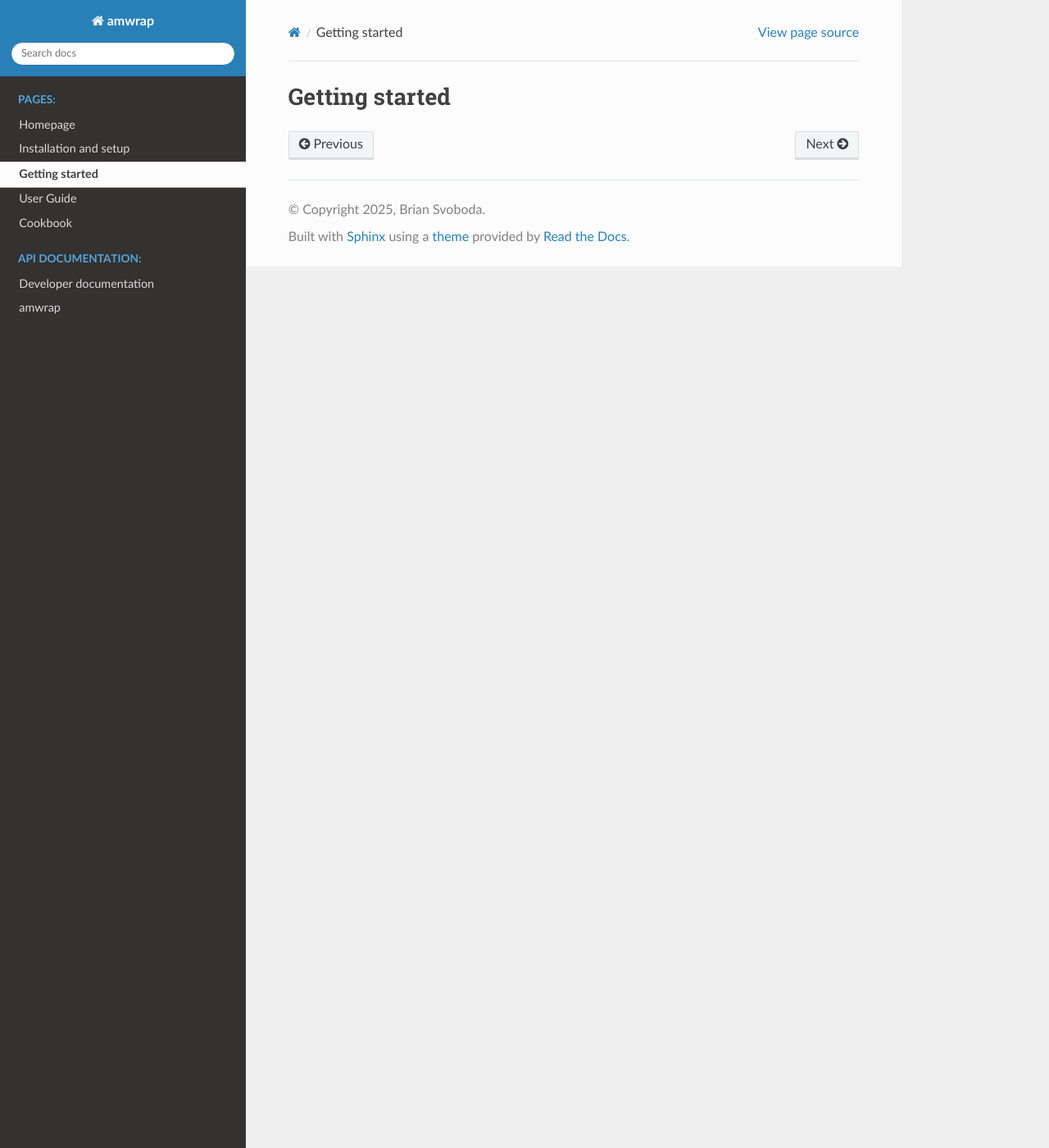
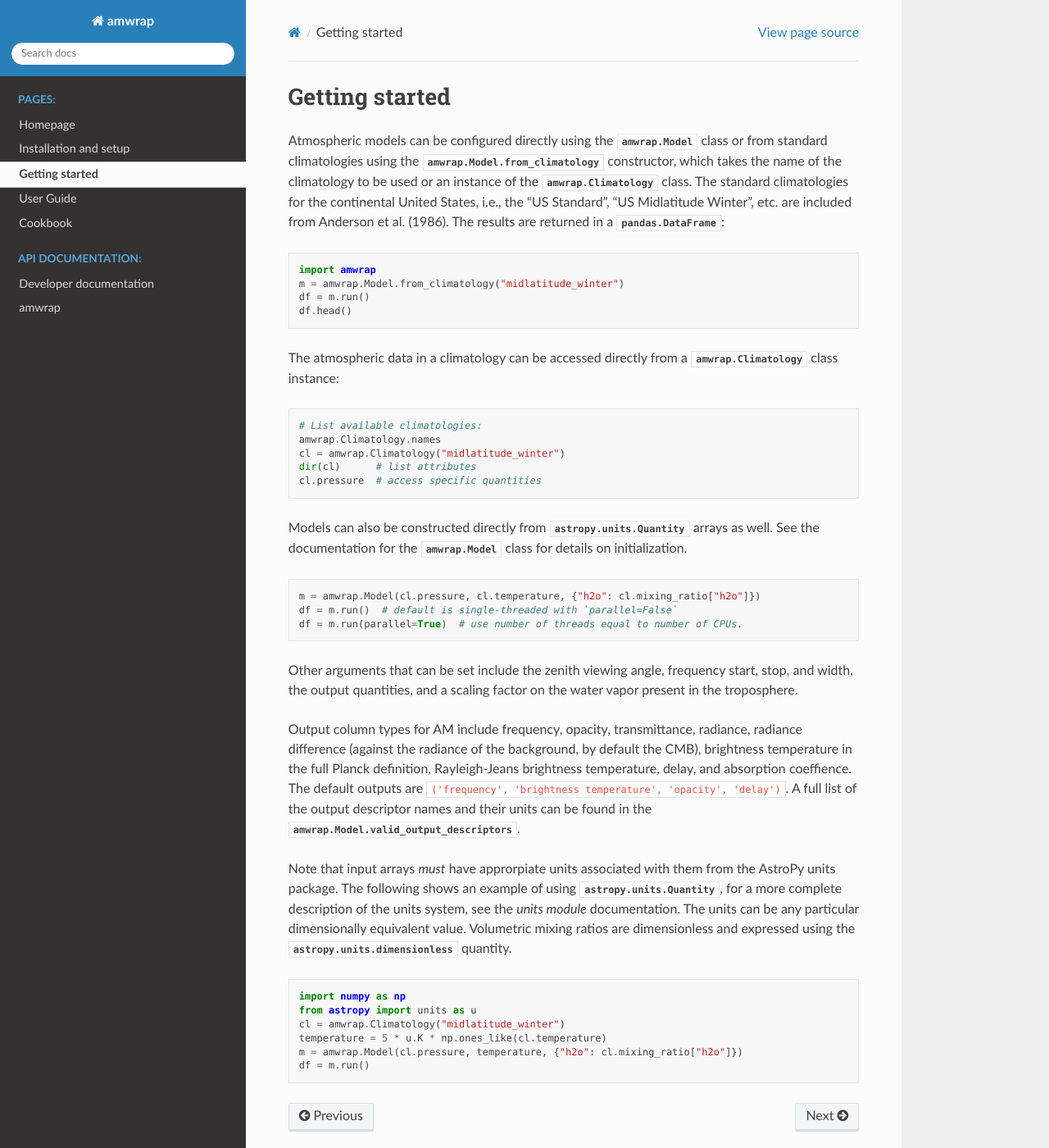
Before and after one commit to autocorr/amwrap, a Sphinx documentation site: the page built from docs/source/quickstart.rst, in a window 1280 px wide and 1400 px high. Shown: the whole window at 82% size. Built offline with Sphinx 7.4.7 and the Read the Docs theme 3.1.0, drawn with Linux system fonts in a browser that asks for light colours.

Commit message:
Update docs

```diff
--- a/docs/requirements.txt
+++ b/docs/requirements.txt
@@ -4,3 +4,4 @@ metpy
 numpy
 pandas
 sphinx-rtd-theme
+amwrap @ git+https://github.com/autocorr/amwrap@main
--- a/docs/source/quickstart.rst
+++ b/docs/source/quickstart.rst
@@ -1,2 +1,67 @@
 Getting started
 ===============
+Atmospheric models can be configured directly using the :class:`amwrap.Model`
+class or from standard climatologies using the
+:class:`amwrap.Model.from_climatology` constructor, which takes the name of the
+climatology to be used or an instance of the :class:`amwrap.Climatology` class.
+The standard climatologies for the continental United States, i.e., the "US
+Standard", "US Midlatitude Winter", etc. are included from Anderson et al.
+(1986). The results are returned in a :class:`pandas.DataFrame`:
+
+.. code-block:: python
+
+   import amwrap
+   m = amwrap.Model.from_climatology("midlatitude_winter")
+   df = m.run()
+   df.head()
+
+The atmospheric data in a climatology can be accessed directly from a
+:class:`amwrap.Climatology` class instance:
+
+.. code-block:: python
+
+   # List available climatologies:
+   amwrap.Climatology.names
+   cl = amwrap.Climatology("midlatitude_winter")
+   dir(cl)      # list attributes
+   cl.pressure  # access specific quantities
+
+Models can also be constructed directly from :class:`astropy.units.Quantity`
+arrays as well. See the documentation for the :class:`amwrap.Model` class for
+details on initialization.
+
+.. code-block:: python
+
+   m = amwrap.Model(cl.pressure, cl.temperature, {"h2o": cl.mixing_ratio["h2o"]})
+   df = m.run()  # default is single-threaded with `parallel=False`
+   df = m.run(parallel=True)  # use number of threads equal to number of CPUs.
+
+Other arguments that can be set include the zenith viewing angle, frequency
+start, stop, and width, the output quantities, and a scaling factor on the
+water vapor present in the troposphere.
+
+Output column types for AM include frequency, opacity, transmittance, radiance,
+radiance difference (against the radiance of the background, by default the
+CMB), brightness temperature in the full Planck definition, Rayleigh-Jeans
+brightness temperature, delay, and absorption coeffience. The default outputs
+are ``('frequency', 'brightness temperature', 'opacity', 'delay')``. A full
+list of the output descriptor names and their units can be found in the
+:attr:`amwrap.Model.valid_output_descriptors`.
+
+Note that input arrays *must* have approrpiate units associated with them from
+the AstroPy units package.  The following shows an example of using
+:class:`astropy.units.Quantity`, for a more complete description of the units
+system, see the `units module` documentation. The units can be any particular
+dimensionally equivalent value. Volumetric mixing ratios are dimensionless
+and expressed using the :class:`astropy.units.dimensionless` quantity.
+
+.. code-block:: python
+
+   import numpy as np
+   from astropy import units as u
+   cl = amwrap.Climatology("midlatitude_winter")
+   temperature = 5 * u.K * np.ones_like(cl.temperature)
+   m = amwrap.Model(cl.pressure, temperature, {"h2o": cl.mixing_ratio["h2o"]})
+   df = m.run()
+
+.. _units module: https://docs.astropy.org/en/stable/units/index.html
--- a/pyproject.toml
+++ b/pyproject.toml
@@ -30,8 +30,8 @@ classifiers = [
 
 [project.optional-dependencies]
 test = [ "pytest>=8.0.0" ]
-doc  = [ "sphinx>=7.0.0" ]
 dev  = [ "flake8>=7.0.0" ]
+doc  = [ "sphinx>=7.0.0", "sphinx-rtd-theme>=3.0.0" ]
 
 [project.urls]
 source = "https://github.com/autocorr/amwrap"
```
